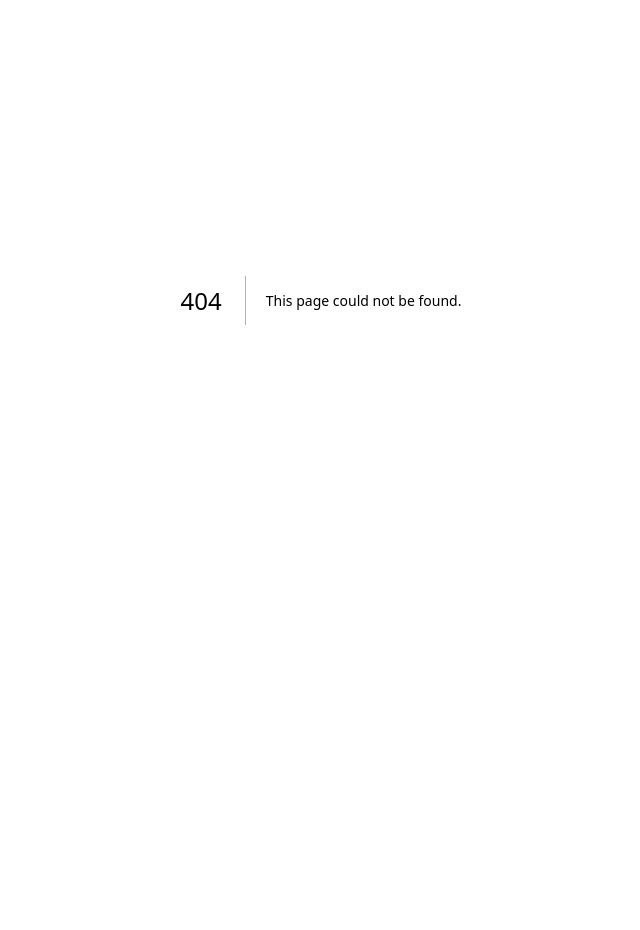
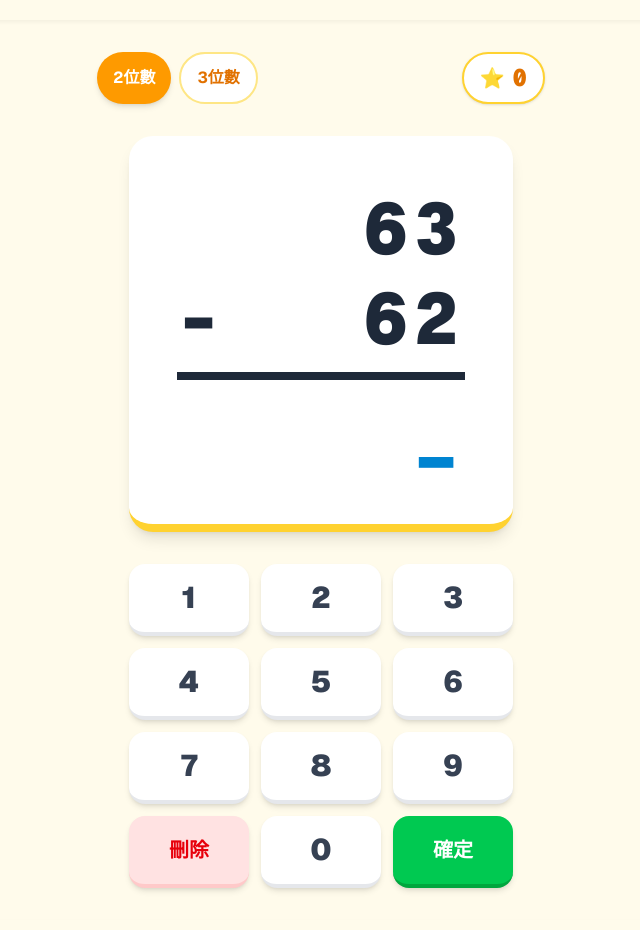
Before and after one commit to clchan53/alanppp, a Next.js app: page /math in a window 1280 px wide. Before the commit this address had no page. Shown: the part 100-1030 px from the top of the page, without its empty margins (319-959 px from the left). Before the commit the page ends 800 px from the top, so only its background shows below. Built offline with nearby package versions, Linux system fonts and the light colour scheme.

Commit message:
Feat: Add Math Game route and Hero button

```diff
--- /dev/null
+++ b/src/app/math/page.tsx
@@ -0,0 +1,14 @@
+import VerticalMathGame from "../../components/VerticalMathGame";
+
+export default function MathPage() {
+  return (
+    <main className="min-h-screen bg-amber-50 p-6 md:p-12">
+      <div className="max-w-6xl mx-auto">
+        <h1 className="text-4xl font-bold text-center text-gray-800 mb-8">
+          直式加減法挑戰 🧮
+        </h1>
+        <VerticalMathGame />
+      </div>
+    </main>
+  );
+}
--- a/src/components/Hero.tsx
+++ b/src/components/Hero.tsx
@@ -148,6 +148,13 @@ export default function Hero() {
         >
           小一普通話 🎒
         </Link>
+        {/* 放喺按鈕陣列嘅最尾 */}
+        <Link
+          href="/math"
+          className="rounded-full bg-amber-500 px-8 py-4 text-xl sm:text-2xl font-bold text-white transition-transform hover:scale-110 inline-block shadow-xl border-4 border-amber-400 w-full sm:w-auto"
+        >
+          數學加減法 🧮
+        </Link>
       </motion.div>
     </section>
   );
--- /dev/null
+++ b/src/components/VerticalMathGame.tsx
@@ -0,0 +1,140 @@
+"use client";
+
+import { useState, useEffect } from "react";
+import { motion, AnimatePresence } from "framer-motion";
+
+export default function VerticalMathGame() {
+  const [num1, setNum1] = useState(0);
+  const [num2, setNum2] = useState(0);
+  const [operator, setOperator] = useState<"+" | "-">("+");
+  const [userInput, setUserInput] = useState("");
+  const [score, setScore] = useState(0);
+  const [feedback, setFeedback] = useState<"idle" | "correct" | "wrong">("idle");
+  const [difficulty, setDifficulty] = useState<"easy" | "hard">("easy"); // easy: 2位數, hard: 3位數
+
+  const playSound = (type: "coin" | "bump" | "success") => {
+    try { const audio = new Audio(`/${type}.mp3`); audio.play().catch(()=>{}); } catch (e) {}
+  };
+
+  const generateQuestion = () => {
+    const max = difficulty === "easy" ? 99 : 999;
+    const min = difficulty === "easy" ? 10 : 100;
+
+    let n1 = Math.floor(Math.random() * (max - min + 1)) + min;
+    let n2 = Math.floor(Math.random() * (max - min + 1)) + min;
+    const op = Math.random() > 0.5 ? "+" : "-";
+
+    // 確保減法不會出現負數，且大數在上
+    if (op === "-" && n2 > n1) {
+      const temp = n1;
+      n1 = n2;
+      n2 = temp;
+    }
+
+    setNum1(n1);
+    setNum2(n2);
+    setOperator(op);
+    setUserInput("");
+    setFeedback("idle");
+  };
+
+  useEffect(() => {
+    generateQuestion();
+  }, [difficulty]);
+
+  const handleKeyPress = (key: string) => {
+    if (feedback !== "idle") return;
+
+    if (key === "DEL") {
+      setUserInput((prev) => prev.slice(0, -1));
+    } else if (key === "ENTER") {
+      checkAnswer();
+    } else {
+      if (userInput.length < 4) {
+        setUserInput((prev) => prev + key);
+      }
+    }
+  };
+
+  const checkAnswer = () => {
+    if (!userInput) return;
+
+    const answer = operator === "+" ? num1 + num2 : num1 - num2;
+
+    if (parseInt(userInput) === answer) {
+      playSound("coin");
+      setFeedback("correct");
+      setScore((prev) => prev + 1);
+      setTimeout(generateQuestion, 1200);
+    } else {
+      playSound("bump");
+      setFeedback("wrong");
+      setTimeout(() => {
+        setFeedback("idle");
+        setUserInput("");
+      }, 800);
+    }
+  };
+
+  return (
+    <div className="flex flex-col items-center min-h-[85vh] bg-[#FFFBEB] rounded-3xl p-4 sm:p-8 shadow-inner select-none font-sans overflow-hidden relative">
+
+      {/* 難度控制與分數 */}
+      <div className="flex justify-between w-full max-w-md mb-8 z-10">
+        <div className="flex gap-2">
+          <button onClick={() => setDifficulty("easy")} className={`px-4 py-2 rounded-full font-bold transition-all ${difficulty === "easy" ? "bg-amber-500 text-white shadow-md" : "bg-white text-amber-600 border-2 border-amber-200"}`}>2位數</button>
+          <button onClick={() => setDifficulty("hard")} className={`px-4 py-2 rounded-full font-bold transition-all ${difficulty === "hard" ? "bg-amber-500 text-white shadow-md" : "bg-white text-amber-600 border-2 border-amber-200"}`}>3位數</button>
+        </div>
+        <div className="flex items-center gap-2 bg-white px-4 py-2 rounded-full border-2 border-amber-300 shadow-sm">
+          <span className="text-xl">⭐</span>
+          <span className="text-2xl font-black text-amber-600 font-mono">{score}</span>
+        </div>
+      </div>
+
+      {/* 直式算式顯示區 */}
+      <motion.div
+        animate={feedback === "wrong" ? { x: [-10, 10, -10, 10, 0] } : {}}
+        className="bg-white p-8 sm:p-12 rounded-3xl border-b-8 border-amber-300 shadow-lg w-full max-w-sm flex flex-col items-end mb-8 relative"
+      >
+        {/* 改用 CSS Grid 確保符號與數字各自獨立對齊 */}
+        <div className="grid grid-cols-[auto_1fr] gap-x-4 w-full text-6xl sm:text-7xl font-mono font-black text-gray-800 tabular-nums leading-tight">
+          <div className="col-start-2 text-right tracking-widest">{num1}</div>
+          <div className="col-start-1 text-left">{operator}</div>
+          <div className="col-start-2 text-right tracking-widest">{num2}</div>
+        </div>
+
+        {/* 橫線與輸入區 */}
+        <div className="w-full border-t-8 border-gray-800 mt-2 pt-4 flex justify-end">
+          <div className={`text-6xl sm:text-7xl font-mono font-black tracking-widest tabular-nums h-20 ${feedback === "correct" ? "text-green-500" : feedback === "wrong" ? "text-red-500" : "text-sky-600"}`}>
+            {userInput || "_"}
+          </div>
+        </div>
+
+        {/* 狀態圖示 */}
+        <AnimatePresence>
+          {feedback === "correct" && <motion.div initial={{ scale: 0, opacity: 0 }} animate={{ scale: 1, opacity: 1 }} exit={{ scale: 0, opacity: 0 }} className="absolute inset-0 m-auto w-32 h-32 flex items-center justify-center text-[100px] pointer-events-none">✅</motion.div>}
+          {feedback === "wrong" && <motion.div initial={{ scale: 0, opacity: 0 }} animate={{ scale: 1, opacity: 1 }} exit={{ scale: 0, opacity: 0 }} className="absolute inset-0 m-auto w-32 h-32 flex items-center justify-center text-[100px] pointer-events-none">❌</motion.div>}
+        </AnimatePresence>
+      </motion.div>
+
+      {/* 自訂數字鍵盤 */}
+      <div className="grid grid-cols-3 gap-3 w-full max-w-sm">
+        {[1, 2, 3, 4, 5, 6, 7, 8, 9].map((num) => (
+          <motion.button key={num} whileHover={{ scale: 1.05 }} whileTap={{ scale: 0.95 }} onClick={() => handleKeyPress(num.toString())} className="bg-white text-3xl font-black text-gray-700 py-4 rounded-2xl shadow-md border-b-4 border-gray-200 active:border-b-0 active:translate-y-1">
+            {num}
+          </motion.button>
+        ))}
+        <motion.button whileHover={{ scale: 1.05 }} whileTap={{ scale: 0.95 }} onClick={() => handleKeyPress("DEL")} className="bg-red-100 text-red-600 text-xl font-black py-4 rounded-2xl shadow-md border-b-4 border-red-200 active:border-b-0 active:translate-y-1">
+          刪除
+        </motion.button>
+        <motion.button whileHover={{ scale: 1.05 }} whileTap={{ scale: 0.95 }} onClick={() => handleKeyPress("0")} className="bg-white text-3xl font-black text-gray-700 py-4 rounded-2xl shadow-md border-b-4 border-gray-200 active:border-b-0 active:translate-y-1">
+          0
+        </motion.button>
+        <motion.button whileHover={{ scale: 1.05 }} whileTap={{ scale: 0.95 }} onClick={() => handleKeyPress("ENTER")} className="bg-green-500 text-white text-xl font-black py-4 rounded-2xl shadow-md border-b-4 border-green-600 active:border-b-0 active:translate-y-1">
+          確定
+        </motion.button>
+      </div>
+
+    </div>
+  );
+}
```
